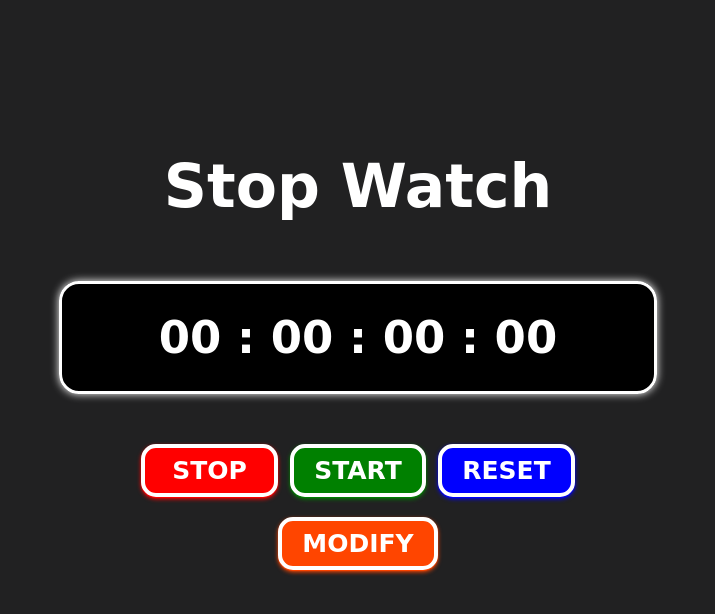
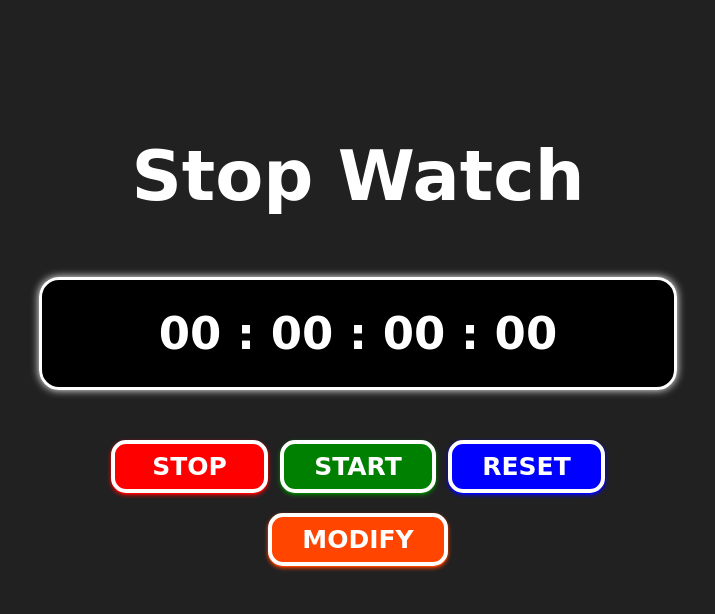
Before and after one commit to Karan1674/Stop-Watch, a plain HTML site: page index.html in a window 1280 px wide. Shown: the whole page, without its empty margins (282-997 px from the left). Drawn offline with Linux system fonts and the light colour scheme.

Commit message:
Update index.css

```diff
--- a/index.css
+++ b/index.css
@@ -1,4 +1,3 @@
-
 * {
     margin: 0;
     padding: 0;
@@ -28,8 +27,8 @@ body {
 
 .heading {
     color: white;
-    font-size: 30px;
-    margin-top: -80px;
+    font-size: 35px;
+    margin-top: -100px;
     margin-bottom: 10px;
 }
 
@@ -48,7 +47,7 @@ body {
     font-weight: 700;
     background-color: rgb(0, 0, 0);
     padding: 30px;
-    padding-inline: 100px;
+    padding-inline: 120px;
     border-radius: 20px;
     box-shadow: 0 0 8px white;
     outline: 3px solid white;
@@ -142,7 +141,7 @@ body {
     font-weight: 900;
     font-family: cursive;
     padding: 8px;
-    padding-inline: 20px;
+    padding-inline: 30px;
     border: 4px solid white;
     border-radius: 15px;
 }
```
